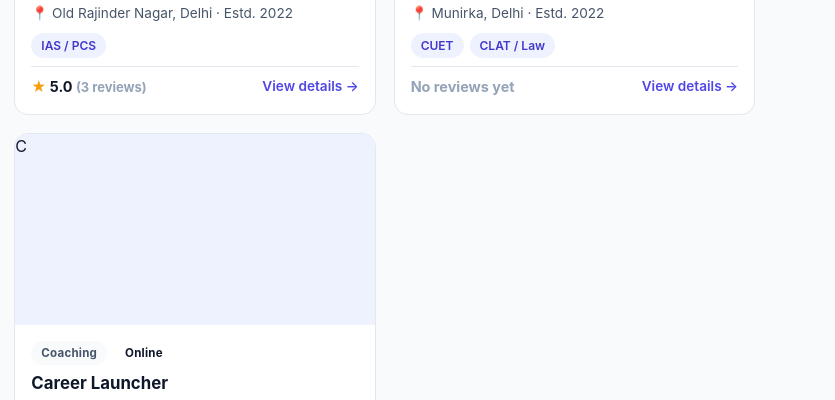
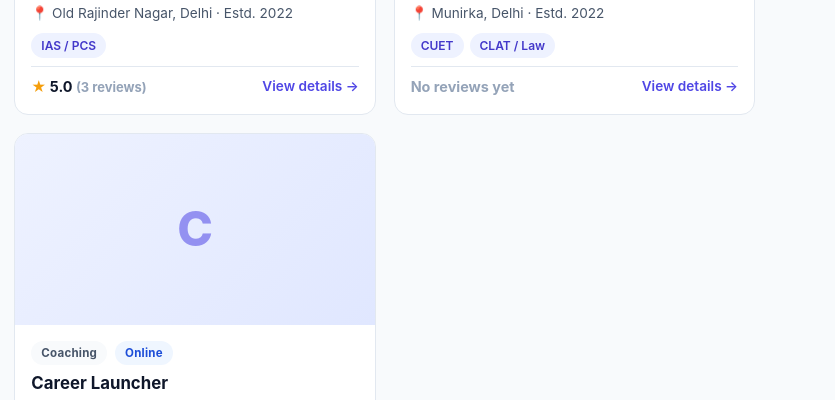
Before and after one commit to mayankkakkar2327/online-coaching-4u, a website: page website/coaching-delhi.html in a window 1280 px wide. Shown: the part 1526-1926 px from the top of the page, 445-1280 px from the left. Drawn offline with Linux system fonts and the light colour scheme.

Commit message:
Update assets (online badge, media fallback styles)

```diff
--- a/website/assets/style.css
+++ b/website/assets/style.css
@@ -72,6 +72,9 @@ a:hover{text-decoration:underline}
 .card-media{aspect-ratio:16/8.5;background:var(--brand-soft);overflow:hidden}
 .card-media img{width:100%;height:100%;object-fit:cover}
 .card-media.noimg img{display:none}
+.card-media.noimg,.detail-media.noimg{display:flex;align-items:center;justify-content:center;background:linear-gradient(135deg,var(--brand-soft),#e0e7ff)}
+.media-initial{font-size:3rem;font-weight:800;color:var(--brand);opacity:.55}
+.badge-online{background:#eff6ff;color:#1d4ed8}
 .card-body{padding:16px;display:flex;flex-direction:column;gap:8px;flex:1}
 .card-top{display:flex;gap:8px;flex-wrap:wrap}
 .card h3{font-size:1.05rem;line-height:1.3}
```
